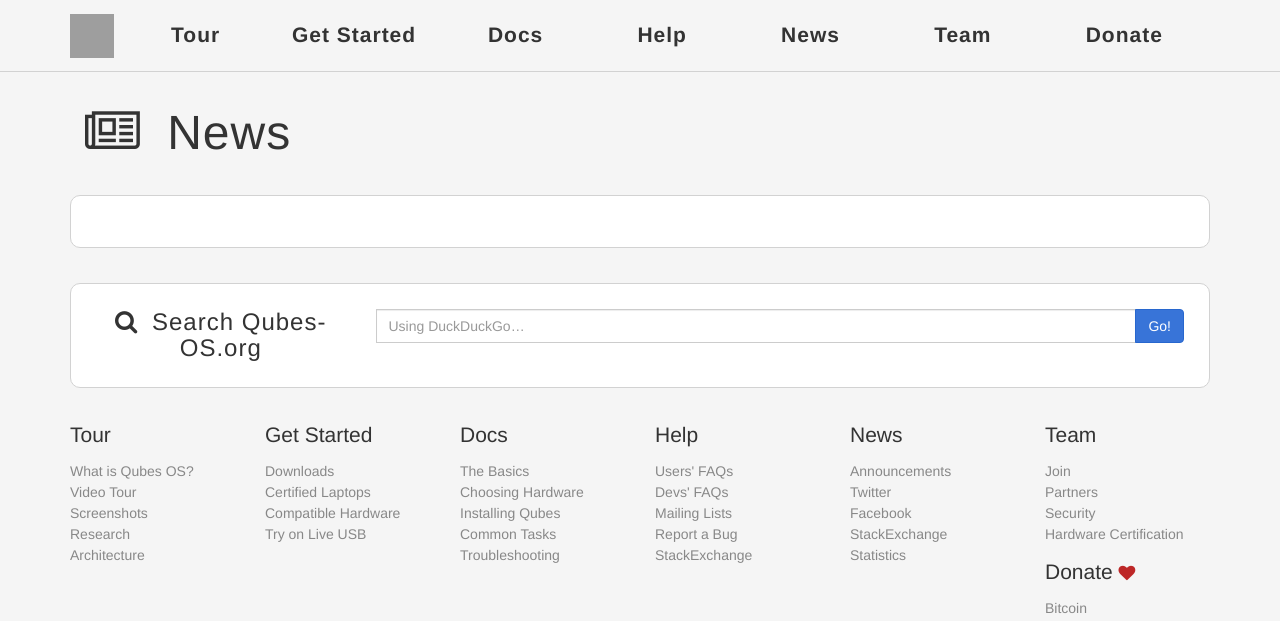
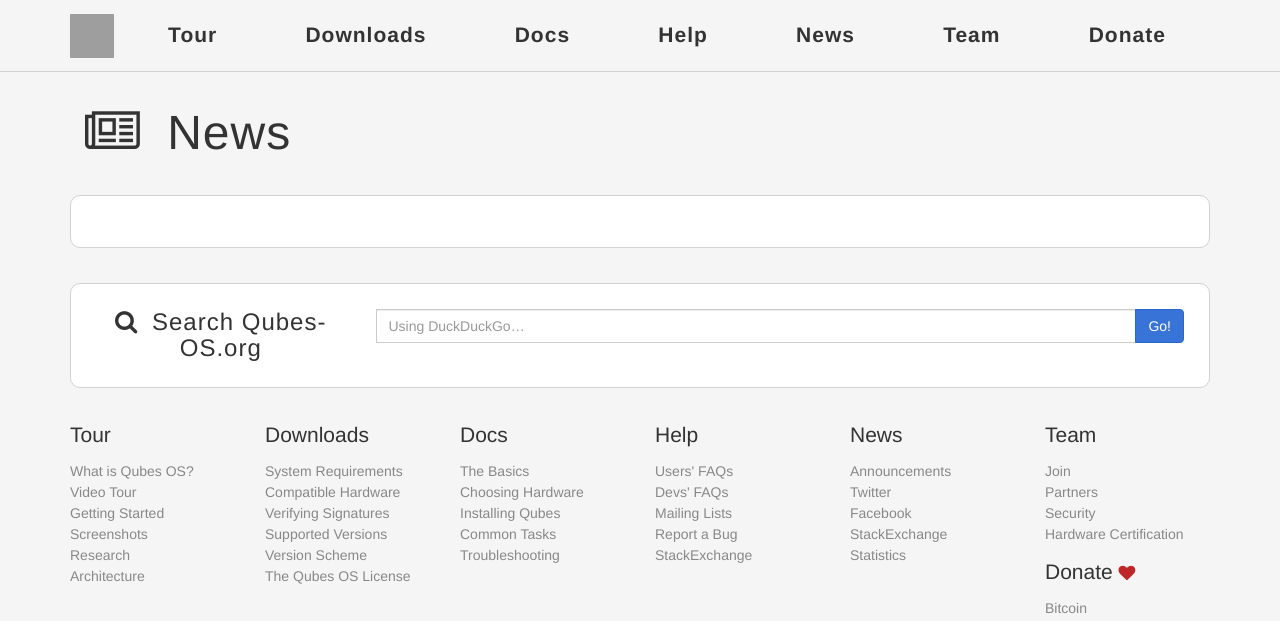
Before and after one commit to QubesOS/qubesos.github.io, a Jekyll site: the page built from news/index.html, in a window 1280 px wide. Shown: the top 621 px of the page. Built offline with Jekyll 4.4.1, drawn with Linux system fonts in a browser that asks for light colours; some web fonts are replaced; grey boxes are pictures that could not be loaded.

Commit message:
Move Downloads to nav bar; combine Tour & Getting Started
QubesOS/qubes-issues#1841

```diff
--- a/_data/architecture.yml
+++ b/_data/architecture.yml
@@ -6,6 +6,8 @@
     url: /tour/#what-is-qubes-os
   - title: Video Tour
     url: /tour/
+  - title: Getting Started
+    url: /getting-started/
   - title: Screenshots
     url: /screenshots/
     icon: fa-picture-o
@@ -16,22 +18,22 @@
     url: /doc/architecture/
     icon: fa-cubes
 
-- title: Get Started
-  url: /getting-started/
+- title: Downloads
+  url: /downloads/
   icon: fa-cube
   sub-pages:
-  - title: Downloads
-    url: /downloads/
-    icon: fa-download
-  - title: Certified Laptops
-    url: /doc/certified-laptops/
-    icon: fa-laptop
+  - title: System Requirements
+    url: /doc/system-requirements/
   - title: Compatible Hardware
     url: /hcl/
-    icon: fa-laptop
-  - title: Try on Live USB
-    url: /downloads/#qubes-live-usb-alpha
-    icon: fa-download
+  - title: Verifying Signatures
+    url: /doc/verifying-signatures/
+  - title: Supported Versions
+    url: /doc/supported-versions/
+  - title: Version Scheme
+    url: /doc/version-scheme/
+  - title: The Qubes OS License
+    url: /doc/license/
 
 - title: Docs
   url: /doc/
```
